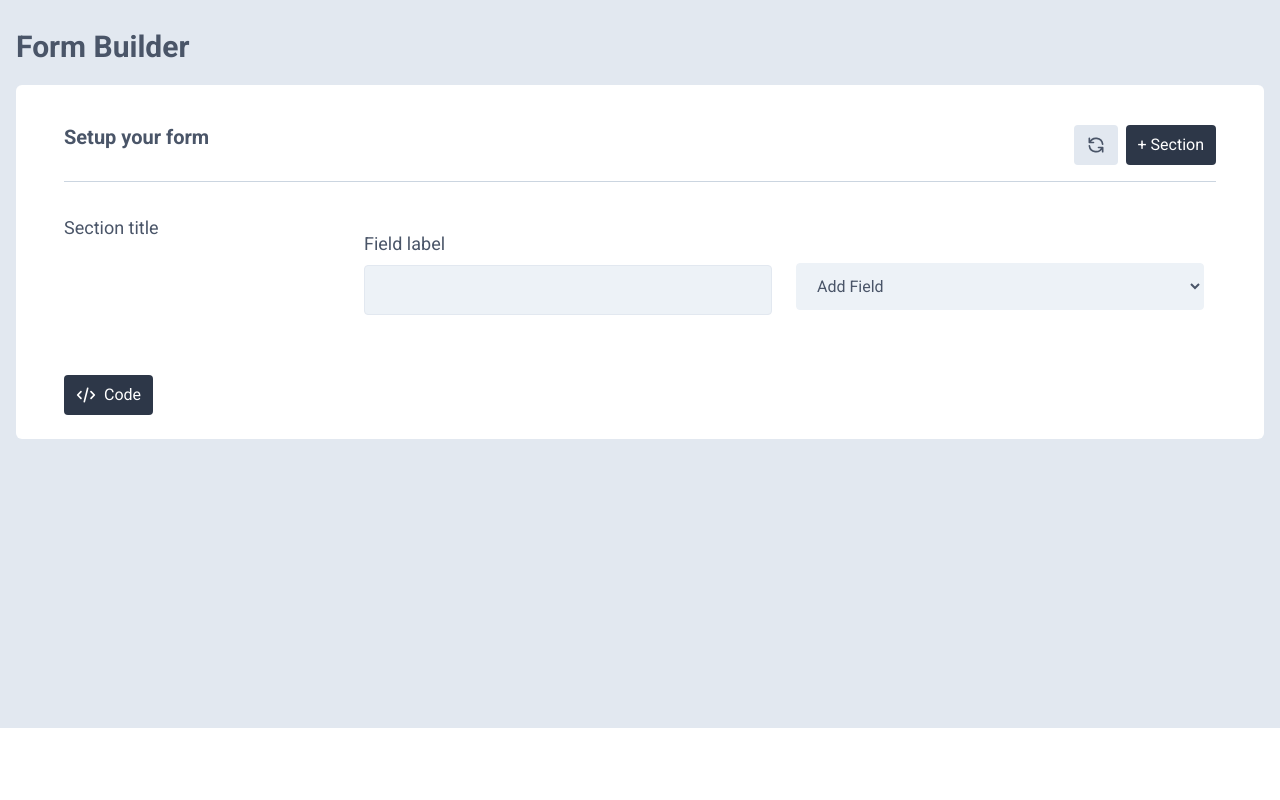
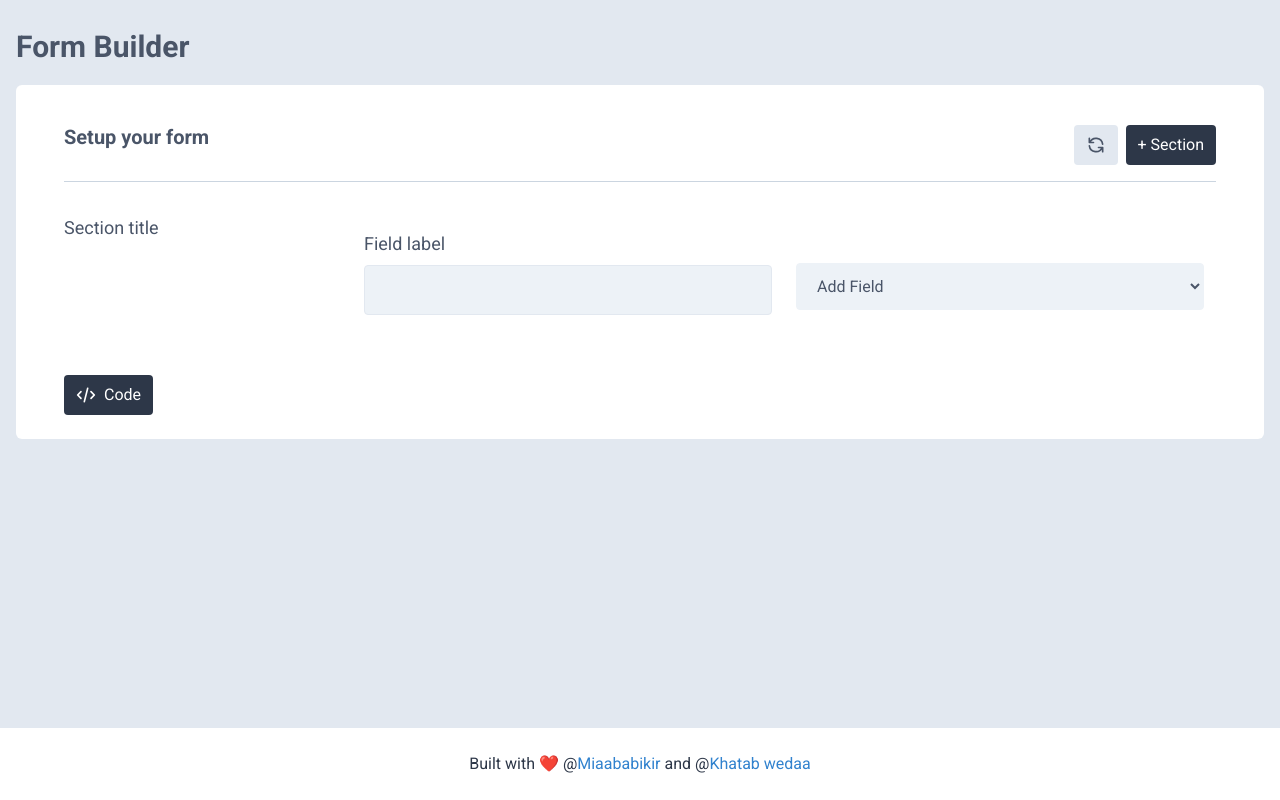
Before and after one commit to Miaababikir/Tailwind-Builder, a Vue app: page / in a window 1280 px wide. Shown: the part 588-1388 px from the top of the page. Before the commit the page ends 1316 px from the top, so only its background shows below. Built offline with nearby package versions, Linux system fonts and the light colour scheme; what vue-clipboard2 would draw is missing.

Commit message:
Adding footer

```diff
--- a/src/App.vue
+++ b/src/App.vue
@@ -26,6 +26,11 @@
                 </div>
             </div>
         </main>
+        <footer class="bg-white">
+            <div class="px-8 py-6 text-gray-800 text-center">
+                <p>Built with <span class="text-red-600">❤️</span> @<a class="text-blue-600" href="https://twitter.com/miaababikir">Miaababikir</a> and @<a  class="text-blue-600" href="https://twitter.com/khatabwedaa">Khatab wedaa</a></p>
+            </div>
+        </footer>
     </div>
 </template>
 
```
